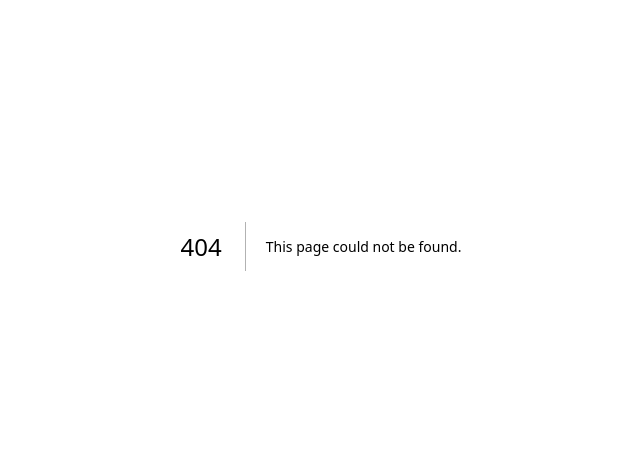
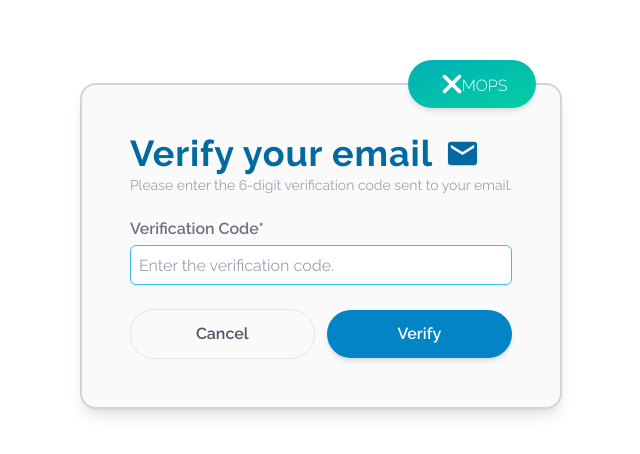
Before and after one commit to ashimmaharjan/XMOP_Accelerate, a Next.js app: page /auth/verifyAccount in a window 1280 px wide. Before the commit this address had no page. Shown: the part 154-608 px from the top of the page, without its empty margins (319-959 px from the left). Built offline with nearby package versions, Linux system fonts and the light colour scheme.

Commit message:
Verify account page created and api integration to verify account

```diff
--- a/app/auth/login/page.jsx
+++ b/app/auth/login/page.jsx
@@ -31,6 +31,7 @@ const Login = () => {
       const data = await response.json();
       if (response.ok) {
         console.log("User logged in successfully");
+        router.push("/dashboard");
         // Redirect the user to the dashboard or home page upon successful login
       } else {
         setErrorMessage(data.error);
@@ -67,7 +68,9 @@ const Login = () => {
           )}
 
           {errorMessage && (
-            <span className="text-red-500 text-sm">{errorMessage}</span>
+            <span className="text-red-600 text-sm font-semibold">
+              {errorMessage}
+            </span>
           )}
 
           <form onSubmit={handleLogin} className="mt-5 flex flex-col gap-3">
--- a/app/auth/signup/page.jsx
+++ b/app/auth/signup/page.jsx
@@ -1,10 +1,56 @@
+"use client";
+
 import Divider from "@/app/components/Divider";
 import { FaFlag } from "react-icons/fa";
 import Link from "next/link";
 import InputFields from "@/app/components/InputFields";
 import XmopsLogo from "@/app/components/XmopsLogo";
+import { useState } from "react";
+import { useRouter } from "next/navigation";
 
 const SignUp = () => {
+  const [fullName, setFullName] = useState("");
+  const [email, setEmail] = useState("");
+  const [password, setPassword] = useState("");
+  const [confirmPassword, setConfirmPassword] = useState("");
+  const [errorMessage, setErrorMessage] = useState(null);
+
+  const router = useRouter();
+  // Function to handle signup
+  const handleSignUp = async (e) => {
+    e.preventDefault();
+
+    // Check if passwords match
+    if (password !== confirmPassword) {
+      setErrorMessage("Passwords do not match");
+      return;
+    }
+
+    try {
+      const response = await fetch("http://localhost:3001/api/signup", {
+        method: "POST",
+        headers: {
+          "Content-Type": "application/json",
+        },
+        body: JSON.stringify({ fullName, email, password }),
+      });
+
+      const data = await response.json();
+      if (response.ok) {
+        console.log("User signed up successfully");
+        router.push(`/auth/verifyAccount/?email=${email}`);
+        // Redirect the user to login page or dashboard upon successful signup
+      } else {
+        setErrorMessage(data.error);
+        console.error("Error signing up:", data.error);
+        // Handle signup errors (e.g., display error message to the user)
+      }
+    } catch (error) {
+      console.error("Error:", error);
+      // Log and handle the error
+    }
+  };
+
   return (
     <section className="flex justify-center items-center w-full h-screen">
       <div className="w-auto h-auto relative bg-zinc-50 p-12 rounded-2xl border-2 border-gray-300 shadow-lg">
@@ -14,34 +60,51 @@ const SignUp = () => {
           Create an account
           <FaFlag className="text-[35px] text-sky-700" />
         </h2>
-        <span className="text-gray-400 text-sm">Let&apos;s get started.</span>
+        <span className="text-gray-400 text-sm">Please fill out the form.</span>
 
-        <form action="" className="mt-5 flex flex-col gap-3">
+        {errorMessage && (
+          <span className="text-red-600 text-sm font-semibold">
+            {errorMessage}
+          </span>
+        )}
+
+        <form onSubmit={handleSignUp} className="mt-5 flex flex-col gap-3">
           <InputFields
             label="Full Name:*"
             placeholder="Enter you full name."
             inputType="text"
+            value={fullName}
+            onChange={(e) => setFullName(e.target.value)}
           />
 
           <InputFields
             label="Email:*"
             placeholder="Enter you email."
             inputType="text"
+            value={email}
+            onChange={(e) => setEmail(e.target.value)}
           />
 
           <InputFields
             label="Password:*"
             placeholder="Enter a password."
             inputType="password"
+            value={password}
+            onChange={(e) => setPassword(e.target.value)}
           />
 
           <InputFields
             label="Confirm Password:*"
             placeholder="Re-enter your password."
             inputType="password"
+            value={confirmPassword}
+            onChange={(e) => setConfirmPassword(e.target.value)}
           />
 
-          <button className="bg-sky-600 p-3 text-white mt-3 rounded-3xl shadow-md font-semibold hover:bg-sky-800 hover:shadow-xl transition-all duration-300 ease-in-out">
+          <button
+            type="submit"
+            className="bg-sky-600 p-3 text-white mt-3 rounded-3xl shadow-md font-semibold hover:bg-sky-800 hover:shadow-xl transition-all duration-300 ease-in-out"
+          >
             Create Account
           </button>
         </form>
--- /dev/null
+++ b/app/auth/verifyAccount/page.jsx
@@ -0,0 +1,83 @@
+"use client";
+
+import InputFields from "@/app/components/InputFields";
+import XmopsLogo from "@/app/components/XmopsLogo";
+import { MdEmail } from "react-icons/md";
+import { useState } from "react";
+import Link from "next/link";
+import { useSearchParams } from "next/navigation";
+
+const VerifyAccount = () => {
+  const [confirmationCode, setConfirmationCode] = useState("");
+  const [verifiedStatus, setVerifiedState] = useState(false);
+
+  const searchParams = useSearchParams();
+  const email = searchParams.get("email");
+
+  const handleConfirmationCode = async (e) => {
+    e.preventDefault();
+    try {
+      const response = await fetch("http://localhost:3001/api/verifyAccount", {
+        method: "POST",
+        headers: {
+          "Content-Type": "application/json",
+        },
+        body: JSON.stringify({ email, confirmationCode }),
+      });
+      const data = await response.json();
+      if (response.ok) {
+        setVerifiedState(true);
+      } else {
+        // Handle confirmation error, display error message to user
+      }
+    } catch (error) {
+      // Handle fetch error
+    }
+  };
+  return (
+    <section className="flex justify-center items-center w-full h-screen">
+      <div className="w-auto h-auto relative bg-zinc-50 p-12 rounded-2xl border-2 border-gray-300 shadow-lg">
+        <XmopsLogo />
+
+        <h2 className="font-bold tracking-wide text-4xl text-sky-700 flex items-center gap-3">
+          Verify your email
+          <MdEmail className="text-[35px] text-sky-700" />
+        </h2>
+        <span className="text-gray-400 text-sm">
+          Please enter the 6-digit verification code sent to your email.
+        </span>
+
+        <form
+          onSubmit={handleConfirmationCode}
+          className="mt-5 flex flex-col gap-3"
+        >
+          <InputFields
+            label="Verification Code*"
+            placeholder="Enter the verification code."
+            inputType="text"
+            value={confirmationCode}
+            onChange={(e) => setConfirmationCode(e.target.value)}
+          />
+
+          <div className="flex items-center justify-between gap-3">
+            <Link
+              href="/auth/login"
+              className="border text-center border-gray-200 w-1/2 py-3 text-gray-600 mt-3 rounded-3xl font-semibold hover:shadow transition-all duration-300 ease-in-out"
+            >
+              Cancel
+            </Link>
+
+            <button
+              type="submit"
+              className="bg-sky-600 p-3 w-1/2 text-white mt-3 rounded-3xl shadow-md font-semibold hover:bg-sky-800 hover:shadow-xl transition-all duration-300 ease-in-out"
+            >
+              Verify
+            </button>
+          </div>
+        </form>
+      </div>
+    </section>
+  );
+};
+
+export default VerifyAccount;
--- a/app/components/Modal.jsx
+++ b/app/components/Modal.jsx
@@ -34,7 +34,7 @@ const Modal = ({ closeModal, architectureChosen }) => {
           <Divider />
 
           <div className="flex justify-end gap-2 px-5">
-            <button className="px-5 py-2 bg-sky-600 text-gray-100 hover:bg-sky-900 transition-all duration-300 ease-in-out">
+            <button className="px-5 py-2 bg-sky-600 text-gray-100 hover:bg-sky-700 hover:text-white transition-all duration-300 ease-in-out">
               Confirm
             </button>
             <button
--- a/app/dashboard/page.jsx
+++ b/app/dashboard/page.jsx
@@ -74,20 +74,10 @@ const Dashboard = () => {
 
   return (
     <section>
-      <motion.h2
-        initial={{ scale: 0 }}
-        animate={{ scale: 1 }}
-        transition={{
-          type: "spring",
-          stiffness: 260,
-          damping: 20,
-          delay: 0.3,
-        }}
-        className="text-4xl text-gray-700 flex gap-2 font-semibold"
-      >
+      <h2 className="text-4xl text-gray-700 flex gap-2 font-semibold">
         Hi Ashim
         <FaHandPeace className="text-green-600" />
-      </motion.h2>
+      </h2>
       <span className="text-zinc-400">
         Here&apos;s what&apos;s happening with your deployments.
       </span>
@@ -123,7 +113,7 @@ const Dashboard = () => {
       </span>
 
       <div className="grid grid-cols-12 md:grid-cols-2 lg:grid-cols-3 gap-5 lg:gap-10 mt-5">
-        {deploymentArchitectures.map((architecture) => (
+        {deploymentArchitectures.map((architecture, index) => (
           <motion.div
             initial={{ scale: 0 }}
             whileInView={{ scale: 1 }}
@@ -131,7 +121,7 @@ const Dashboard = () => {
               type: "spring",
               stiffness: 260,
               damping: 20,
-              delay: 0.3,
+              delay: 0.1 + index * 0.1,
               duration: 300,
             }}
             key={architecture.id}
--- /dev/null
+++ b/app/loading.jsx
@@ -0,0 +1,11 @@
+const Loading = () => {
+  return (
+    <section>
+      <div className="flex absolute top-0 left-0 w-screen h-screen bg-gray-700 justify-center items-center text-white">
+        <h2 className="text-4xl">Loading</h2>
+      </div>
+    </section>
+  );
+};
+
+export default Loading;
--- a/app/page.jsx
+++ b/app/page.jsx
@@ -1,11 +1,15 @@
+import { Suspense } from "react";
 import Login from "./auth/login/page";
+import Loading from "./loading";
 
 export default function Home() {
   return (
     <main>
-      <div>
-        <Login />
-      </div>
+      <Suspense fallback={<Loading />}>
+        <div>
+          <Login />
+        </div>
+      </Suspense>
     </main>
   );
 }
```
